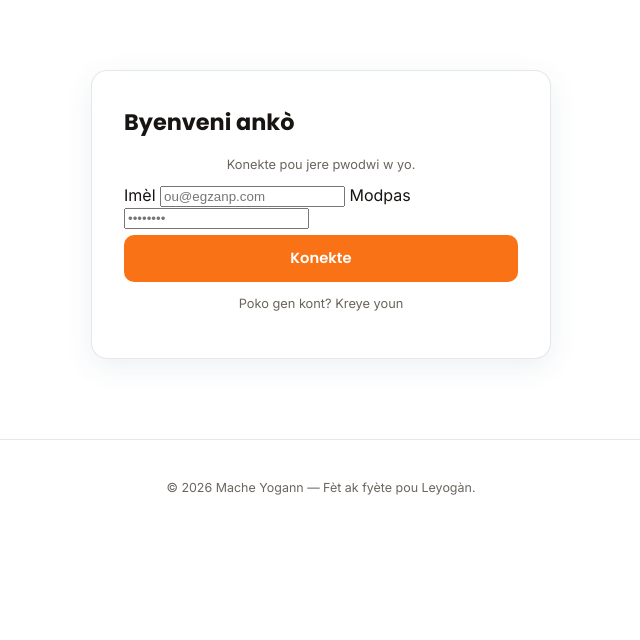
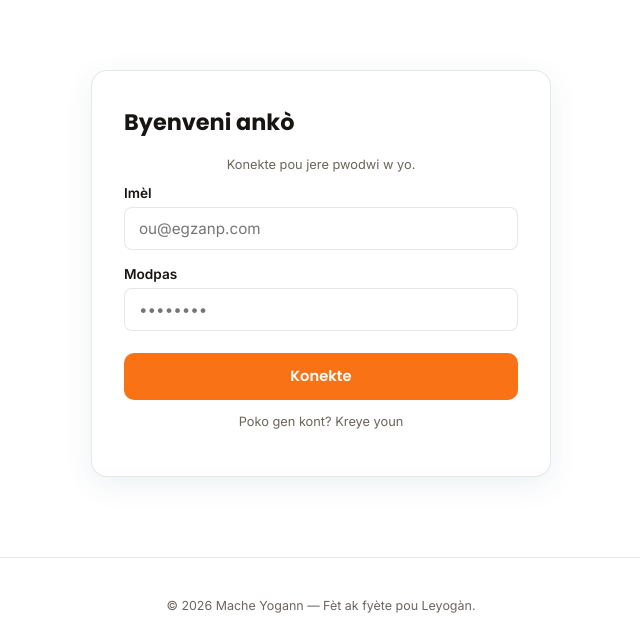
Before and after one commit to Charly567/Mache-Yogann, a Flask app: page /login in a window 1280 px wide. Shown: the part 77-717 px from the top of the page, without its empty margins (319-959 px from the left). Run offline with Flask 3, Linux system fonts and the light colour scheme.

Commit message:
korije stil fòm yo

```diff
--- a/static/css/pages.css
+++ b/static/css/pages.css
@@ -13,15 +13,15 @@
 }
 .form-card h2{color:var(--sea-dark);margin:0 0 18px;font-size:1.4rem;}
 
-#vendor-form label, #login-form label{
+.form-card label{
   display:flex;flex-direction:column;gap:6px;font-size:0.85rem;font-weight:600;
   color:var(--charcoal);margin-bottom:16px;
 }
-#vendor-form input, #login-form input{
+.form-card input{
   padding:11px 14px;border-radius:8px;border:1.5px solid var(--line);
   font-family:inherit;font-size:0.95rem;font-weight:400;
 }
-#vendor-form input:focus, #login-form input:focus{outline:2px solid var(--sea);border-color:var(--sea);}
+.form-card input:focus{outline:2px solid var(--sea);border-color:var(--sea);}
 
 .checkbox-row{flex-direction:row !important;align-items:flex-start;gap:10px !important;font-weight:400 !important;font-size:0.85rem;}
 .checkbox-row input{width:auto;margin-top:2px;}
--- a/templates/login.html
+++ b/templates/login.html
@@ -6,7 +6,7 @@
   <div class="form-card auth-card">
     <h2>Byenveni ankò</h2>
     <p class="form-note">Konekte pou jere pwodwi w yo.</p>
-    <form method="POST" action="{{ url_for('login') }}">
+    <form id="login-form" method="POST" action="{{ url_for('login') }}">
       <label>Imèl
         <input type="email" name="email" required placeholder="ou@egzanp.com">
       </label>
--- a/templates/vande.html
+++ b/templates/vande.html
@@ -11,7 +11,7 @@
 <section id="enskri" class="form-section">
   <div class="form-card">
     <h2>Kreye kont vandè</h2>
-    <form method="POST" action="{{ url_for('vandè') }}">
+    <form id="vendor-form" method="POST" action="{{ url_for('vandè') }}">
       <label>Non konplè
         <input type="text" name="fullname" required placeholder="Ex: Jak Pierre">
       </label>
```
Also changed, not shown: 4 other files.
